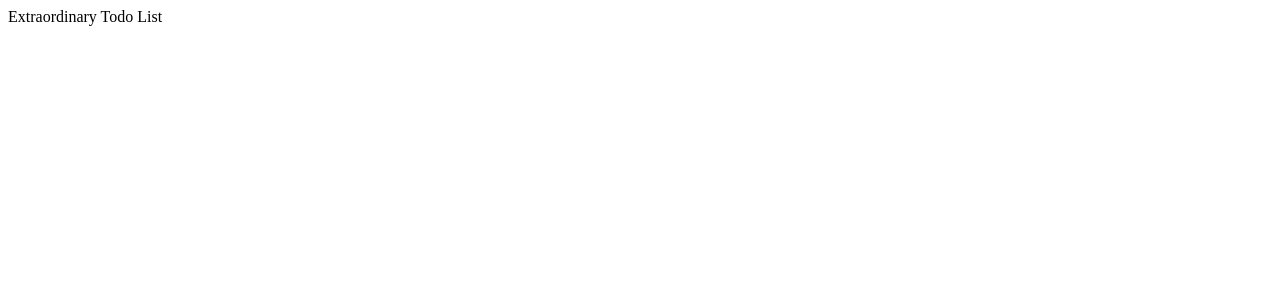
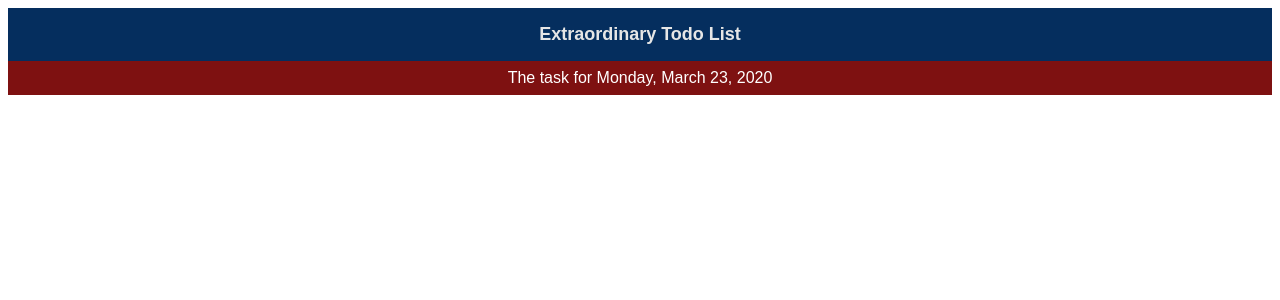
Before and after one commit to evolvednight/taskApp, an Angular app: page / in a window 1280 px wide. Shown: the top 300 px of the page. Built offline with nearby package versions, Linux system fonts and the light colour scheme.

Commit message:
added footer and css for header and footer

```diff
--- a/src/app/app-routing.module.ts
+++ b/src/app/app-routing.module.ts
@@ -2,7 +2,9 @@ import { NgModule } from '@angular/core';
 import { Routes, RouterModule } from '@angular/router';
 
 
-const routes: Routes = [];
+const routes: Routes = [
+
+];
 
 @NgModule({
   imports: [RouterModule.forRoot(routes)],
--- a/src/app/app.component.html
+++ b/src/app/app.component.html
@@ -1,9 +1,8 @@
 <header>
   <div>Extraordinary Todo List</div>
 </header>
-
 <router-outlet></router-outlet>
-
+<div class="footer">The task for {{today | date: 'fullDate'}}</div>
 <nav>
 
 </nav>
--- a/src/app/app.component.scss
+++ b/src/app/app.component.scss
@@ -0,0 +1,18 @@
+header {
+    background-color: rgb(5, 46, 94);
+    font-size: 18px;
+    text-align: center;
+    color: rgb(230, 230, 230);
+    padding: 1rem;
+    font-family: Arial, Helvetica, sans-serif;
+    font-weight: bold;
+}
+
+.footer {
+    display: flex;
+    color: white;
+    justify-content: center;
+    background-color: rgb(126, 17, 17);
+    font-family: sans-serif;
+    padding: .5rem;
+}
--- a/src/app/app.component.ts
+++ b/src/app/app.component.ts
@@ -6,5 +6,6 @@ import { Component } from '@angular/core';
   styleUrls: ['./app.component.scss']
 })
 export class AppComponent {
-  title = 'taskApp';
+  title = 'my-app';
+  today = Date.now();
 }
--- a/src/app/app.module.ts
+++ b/src/app/app.module.ts
@@ -1,8 +1,8 @@
 import { BrowserModule } from '@angular/platform-browser';
 import { NgModule } from '@angular/core';
-
 import { AppRoutingModule } from './app-routing.module';
 import { AppComponent } from './app.component';
+
 
 @NgModule({
   declarations: [
```
